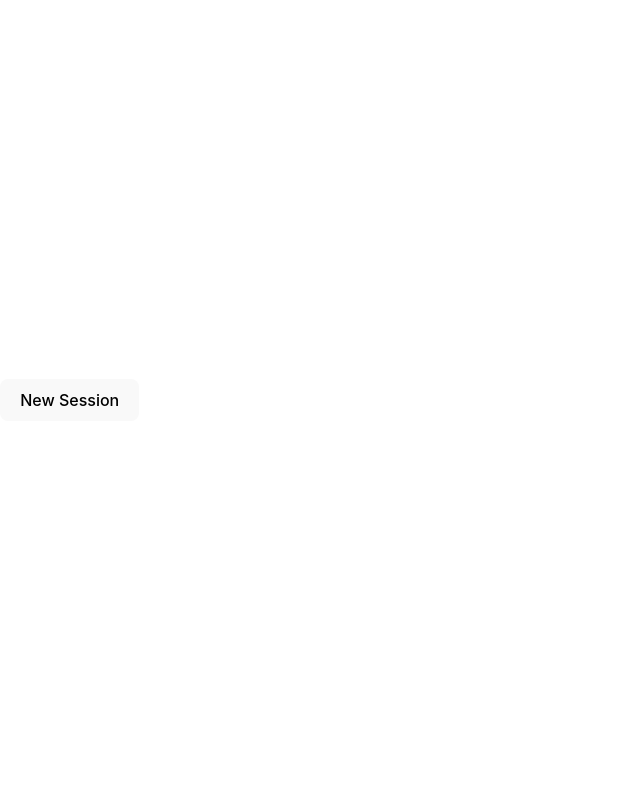
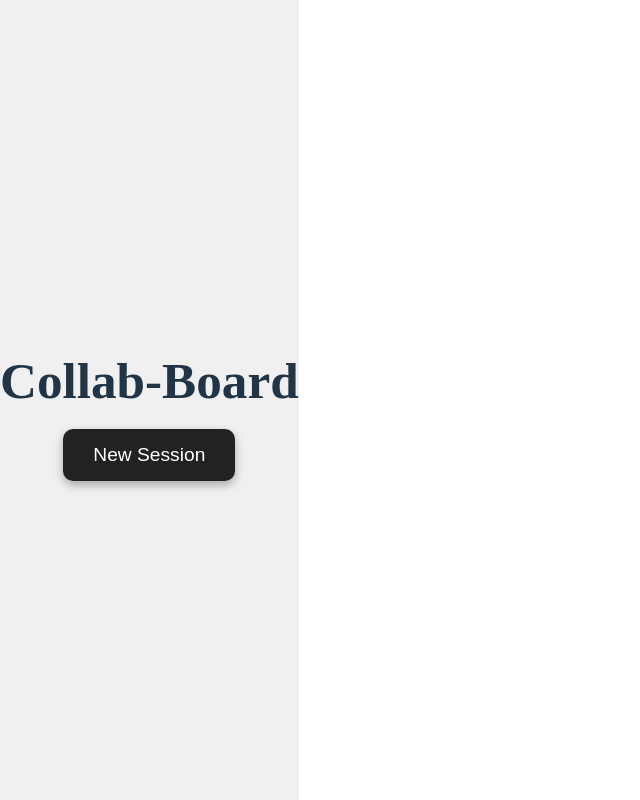
Before and after one commit to Anushtha05/Collab-Board, a React (Vite) app in the folder client/: page / in a window 1280 px wide. Shown: the whole page, without its empty margins (0-640 px from the left). Built offline with nearby package versions, Linux system fonts and the light colour scheme.

Commit message:
Update Home.tsx

```diff
--- a/client/src/pages/Home.tsx
+++ b/client/src/pages/Home.tsx
@@ -1,4 +1,3 @@
-
 import { useNavigate } from "react-router-dom";
 import { v4 as uuidv4 } from "uuid";
 
@@ -11,8 +10,38 @@ const Home = () => {
   };
 
   return (
-    <div>
-      <button onClick={handleNewSession}>New Session</button>
+    <div
+      style={{
+        display: "flex",
+        justifyContent: "center",
+        alignItems: "center",
+        height: "100vh",
+        background: "#f0f0f0",
+        flexDirection: "column",
+        fontFamily: "'Poppins', sans-serif",
+      }}
+    >
+      <h1 style={{ marginBottom: "20px", fontFamily: "'Pacifico', cursive" }}>
+        Collab-Board
+      </h1>
+      <button
+        onClick={handleNewSession}
+        style={{
+          padding: "15px 30px",
+          fontSize: "1.2rem",
+          cursor: "pointer",
+          borderRadius: "10px",
+          border: "none",
+          background: "#222",
+          color: "white",
+          boxShadow: "0px 4px 10px rgba(0,0,0,0.3)",
+          transition: "all 0.2s ease-in-out",
+        }}
+        onMouseOver={(e) => (e.currentTarget.style.background = "#444")}
+        onMouseOut={(e) => (e.currentTarget.style.background = "#222")}
+      >
+        New Session
+      </button>
     </div>
   );
 };
```
